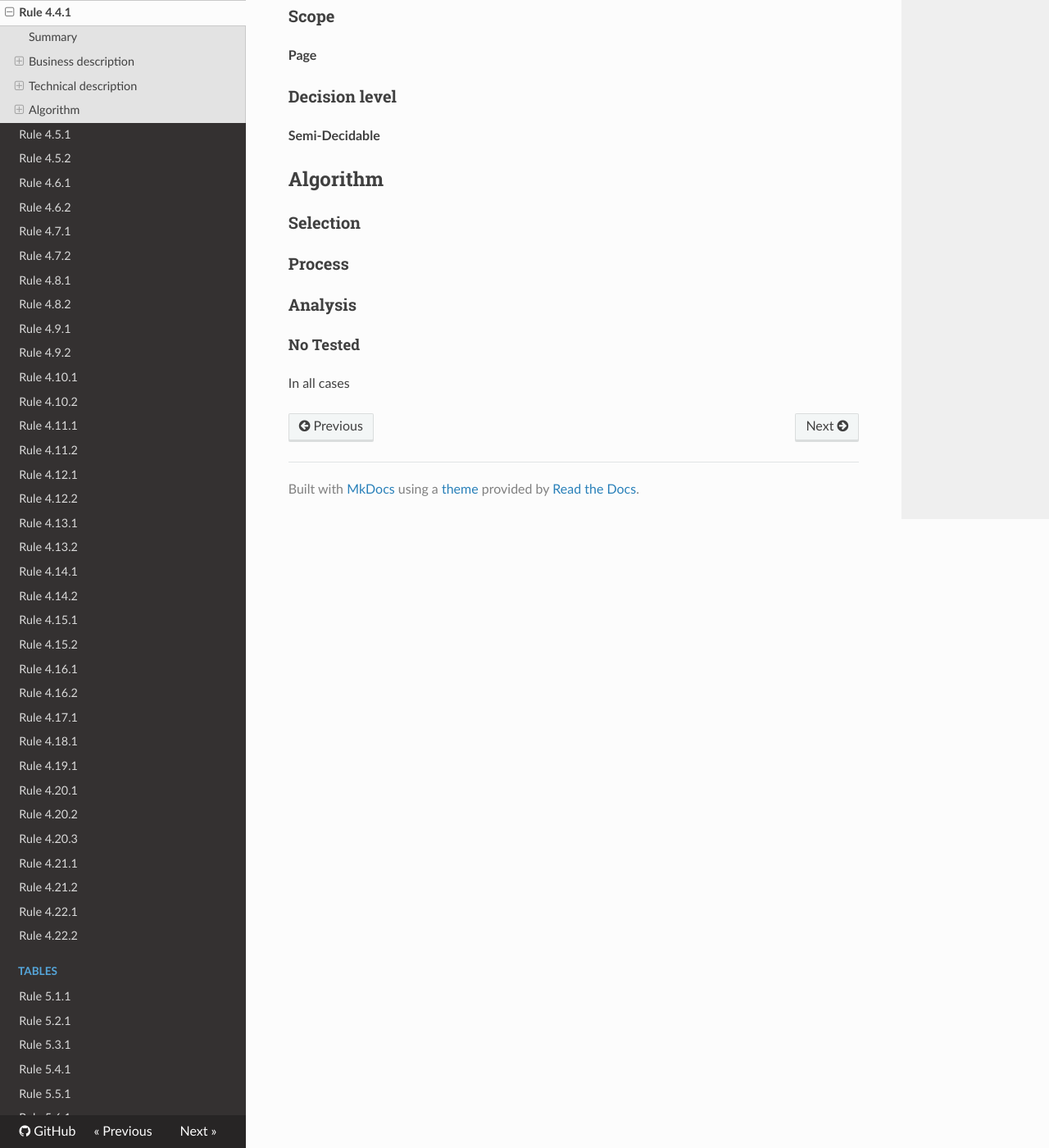
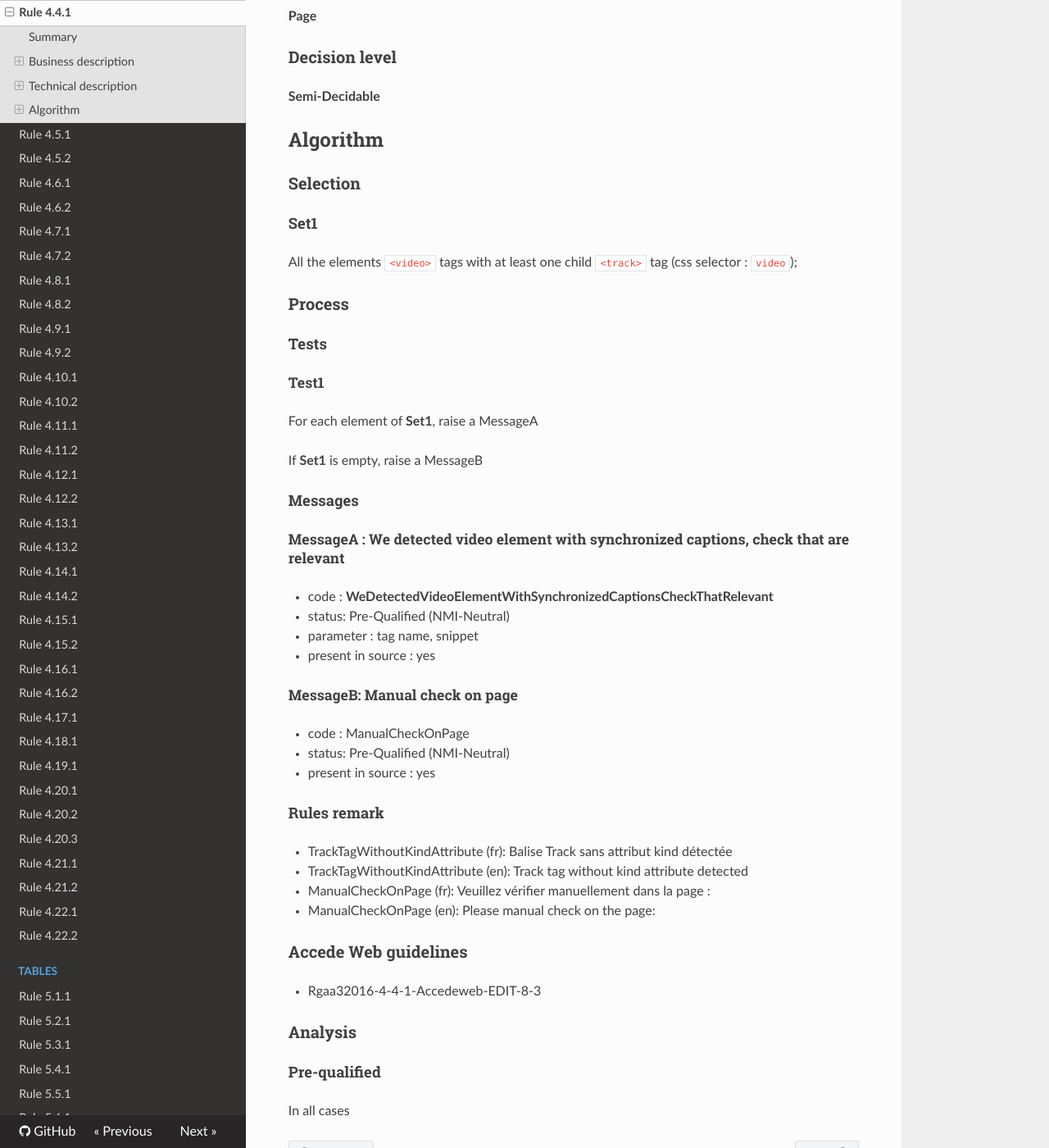
Before and after one commit to Tanaguru/RGAA3-2016, an MkDocs documentation site: the page built from docs/Rule-4-4-1.md, in a window 1280 px wide and 1400 px high, scrolled down 786 px. Shown: the whole window at 82% size. Built offline with MkDocs 1.6.1, drawn with Linux system fonts in a browser that asks for light colours; nearby versions of some CDN libraries; old or Windows-style settings are respelled for this version of MkDocs.

Commit message:
Update tests 4.4.1

```diff
--- a/docs/Rule-4-4-1.md
+++ b/docs/Rule-4-4-1.md
@@ -1,22 +1,20 @@
 # Rule 4.4.1
 
 ## Summary
-
-No-check rule
 
 ## Business description
 
 ### Criterion
 
-[4.4](http://references.modernisation.gouv.fr/referentiel-technique-0#crit-4-4)
+[4.4](http://references.modernisation.gouv.fr/rgaa/criteres.html#crit-4-4)
 
 ###Test
 
-[4.4.1](http://references.modernisation.gouv.fr/referentiel-technique-0#test-4-4-1)
+[4.4.1](http://references.modernisation.gouv.fr/rgaa/criteres.html#test-4-4-1)
 
 ### Description
 
-Pour chaque <a href="http://references.modernisation.gouv.fr/referentiel-technique-0#mMediaTemp">m&eacute;dia temporel</a> synchronis&eacute; pr&eacute;-enregistr&eacute; ayant des <a href="http://references.modernisation.gouv.fr/referentiel-technique-0#mSsTitreSynchro">sous-titres synchronis&eacute;s</a>, ces sous-titres sont-ils pertinents ?
+Pour chaque <a href="http://references.modernisation.gouv.fr/rgaa/glossaire.html#mdia-temporel-type-son-vido-et-synchronis">m&eacute;dia temporel</a> synchronis&eacute; pr&eacute;-enregistr&eacute; ayant des <a href="http://references.modernisation.gouv.fr/rgaa/glossaire.html#soustitres-synchroniss-objet-multimdia">sous-titres synchronis&eacute;s</a>, ces sous-titres sont-ils pertinents ?
 
 ### Level
 
@@ -36,10 +34,49 @@ Pour chaque <a href="http://references.modernisation.gouv.fr/referentiel-techniq
 
 ### Selection
 
+#### Set1
+
+All the elements `<video>` tags with at least one child `<track>` tag (css selector : `video`);
+
 ### Process
+
+#### Tests
+
+##### Test1
+
+For each element of **Set1**, raise a MessageA
+
+If **Set1** is empty, raise a MessageB
+
+#### Messages
+
+##### MessageA : We detected video element with synchronized captions, check that are relevant
+
+-    code : **WeDetectedVideoElementWithSynchronizedCaptionsCheckThatRelevant**
+-    status: Pre-Qualified (NMI-Neutral)
+-    parameter : tag name, snippet
+-    present in source : yes
+
+##### MessageB: Manual check on page
+
+-   code : ManualCheckOnPage
+-   status: Pre-Qualified (NMI-Neutral)
+-   present in source : yes
+
+#### Rules remark
+
+ * TrackTagWithoutKindAttribute (fr): Balise Track sans attribut kind d&eacute;tect&eacute;e
+ * TrackTagWithoutKindAttribute (en): Track tag without kind attribute detected
+
+ * ManualCheckOnPage (fr): Veuillez v&eacute;rifier manuellement dans la page :
+ * ManualCheckOnPage (en): Please manual check on the page:
+
+### Accede Web guidelines
+
+ * Rgaa32016-4-4-1-Accedeweb-EDIT-8-3
 
 ### Analysis
 
-#### No Tested
+#### Pre-qualified
 
 In all cases
```
Also changed, not shown: 3 other files.
